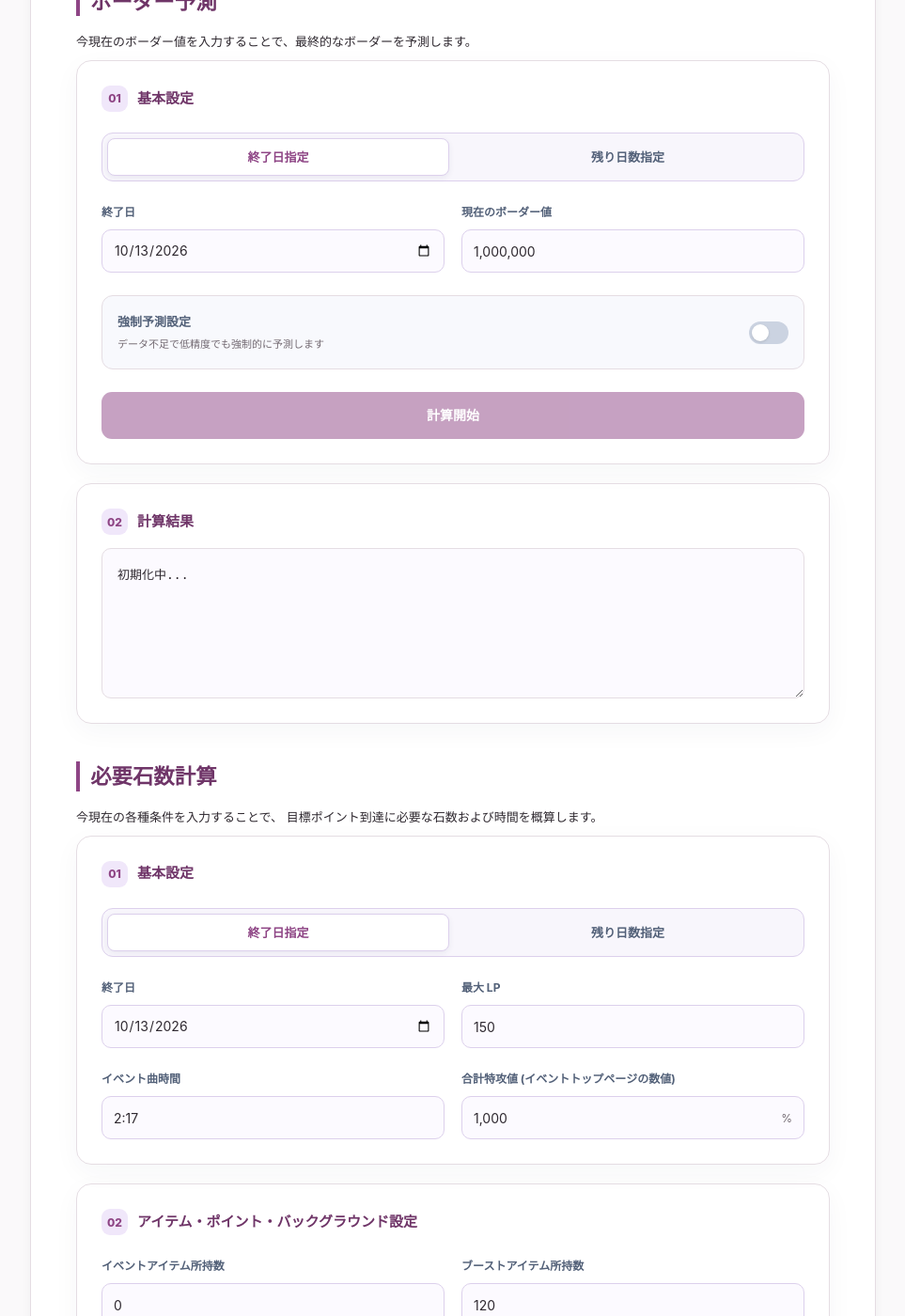
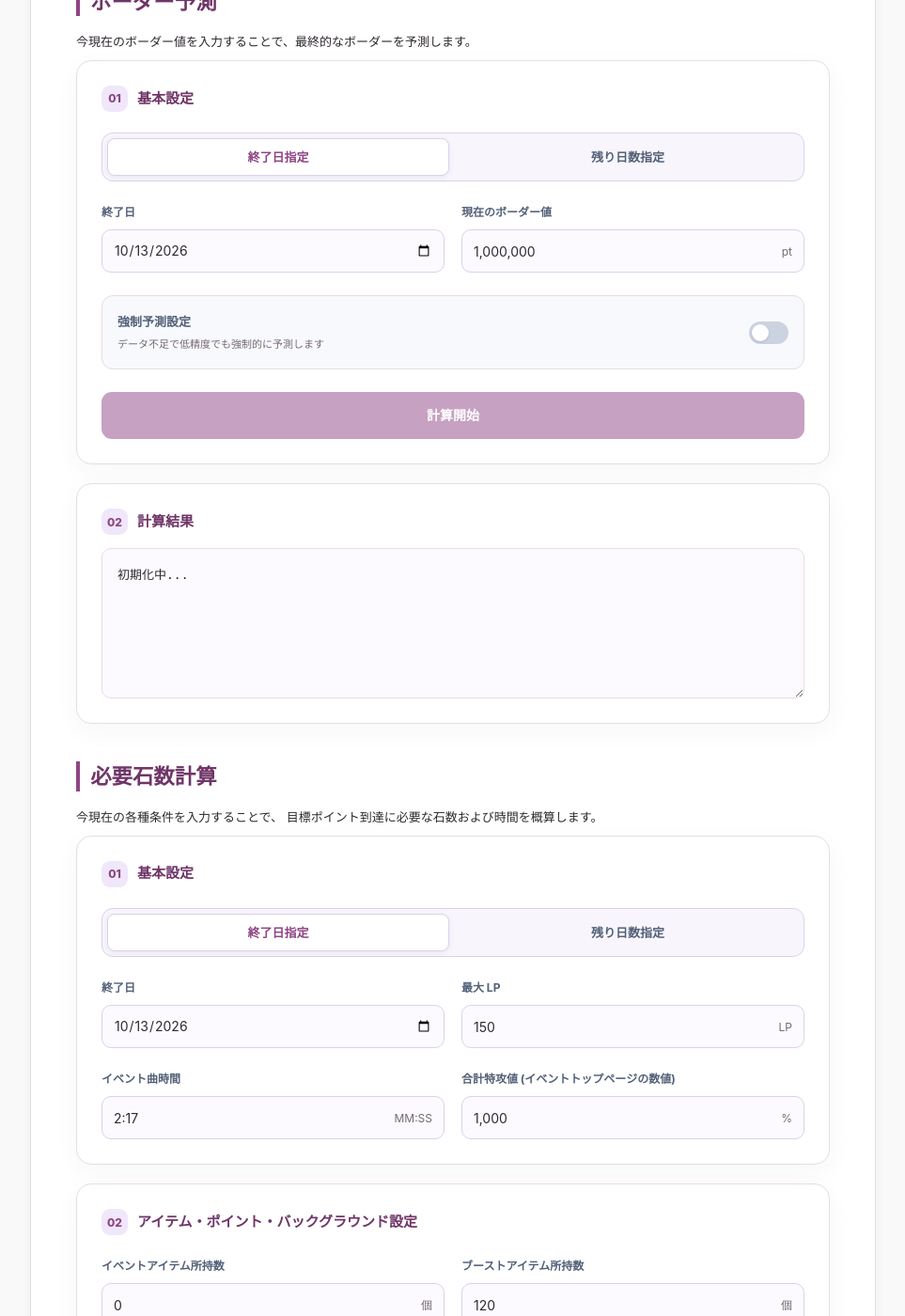
Before and after one commit to snnskk26/misc_data, a Jekyll site: the page built from nogifes/calc.html, in a window 1280 px wide and 1400 px high, scrolled down 364 px. Shown: the whole window at 94% size, without its empty margins (158-1121 px from the left). Built offline with Jekyll 4.4.1, drawn with Linux system fonts in a browser that asks for light colours; comment, search, counter and statistics services are not loaded.

Commit message:
Add unit in all calc forms

```diff
--- a/nogifes/calc.html
+++ b/nogifes/calc.html
@@ -48,6 +48,7 @@ Last modified at {{ page.last_modified_at }}
       <label for="days_poly">残り日数</label>
       <div class="input-wrap">
         <input id="days_poly" type="text" value="{{ page.default_days }}" inputmode="numeric">
+        <span class="unit">日</span>
       </div>
     </div>
 
@@ -55,6 +56,7 @@ Last modified at {{ page.last_modified_at }}
       <label for="score">現在のボーダー値</label>
       <div class="input-wrap">
         <input id="score" type="text" value="1,000,000" inputmode="numeric">
+        <span class="unit">pt</span>
       </div>
     </div>
   </div>
@@ -123,6 +125,7 @@ Last modified at {{ page.last_modified_at }}
       <label for="days_calc">残り日数</label>
       <div class="input-wrap">
         <input id="days_calc" type="text" value="{{ page.default_days }}" inputmode="numeric">
+        <span class="unit">日</span>
       </div>
     </div>
 
@@ -130,6 +133,7 @@ Last modified at {{ page.last_modified_at }}
       <label for="lp">最大 LP</label>
       <div class="input-wrap">
         <input id="lp" type="text" value="150" inputmode="numeric">
+        <span class="unit">LP</span>
       </div>
     </div>
 
@@ -137,6 +141,7 @@ Last modified at {{ page.last_modified_at }}
       <label for="sec">イベント曲時間</label>
       <div class="input-wrap">
         <input id="sec" type="text" value="2:17" inputmode="numeric">
+        <span class="unit">MM:SS</span>
       </div>
     </div>
 
@@ -161,6 +166,7 @@ Last modified at {{ page.last_modified_at }}
       <label for="items">イベントアイテム所持数</label>
       <div class="input-wrap">
         <input id="items" type="text" value="0" inputmode="numeric">
+        <span class="unit">個</span>
       </div>
     </div>
 
@@ -168,6 +174,7 @@ Last modified at {{ page.last_modified_at }}
       <label for="boosts">ブーストアイテム所持数</label>
       <div class="input-wrap">
         <input id="boosts" type="text" value="120" inputmode="numeric">
+        <span class="unit">個</span>
       </div>
     </div>
 
```
